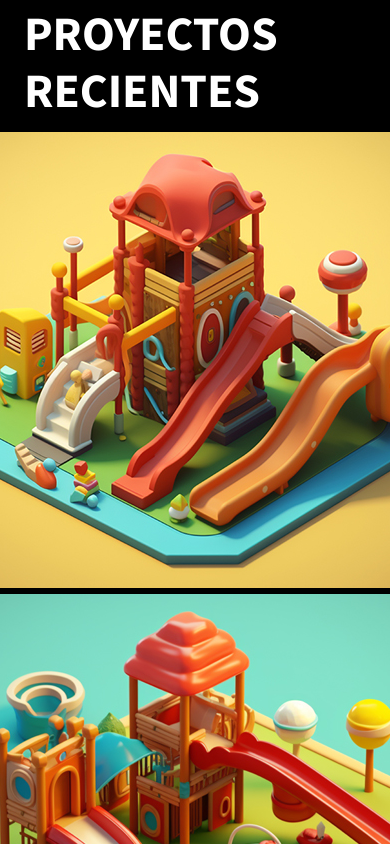
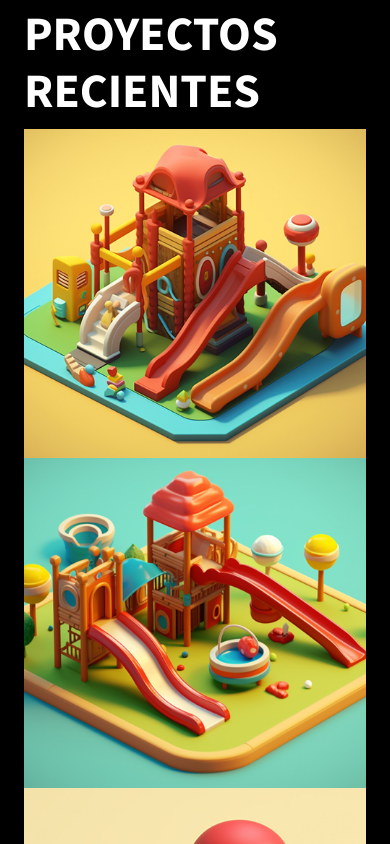
Before and after one commit to Ximenaux/mapala, a plain HTML site: page index.html in a window 390 px wide. Shown: the part 960-1804 px from the top of the page. Drawn offline with nearby package versions, Linux system fonts and the light colour scheme.

Commit message:
imagenes responsive

```diff
--- a/css/style.css
+++ b/css/style.css
@@ -204,8 +204,8 @@
 }
 
 .imgProyectosRecientes {
-    margin: 3px;
-    padding: 0px;
+    width: 100%;
+    height: auto;
 }
 
 .col {
```
